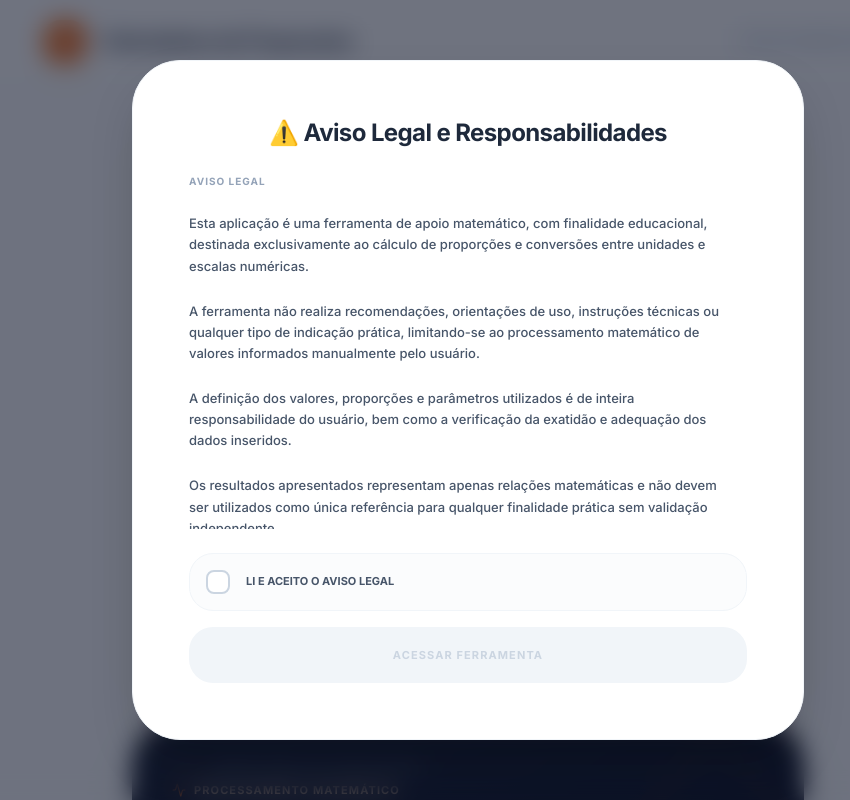
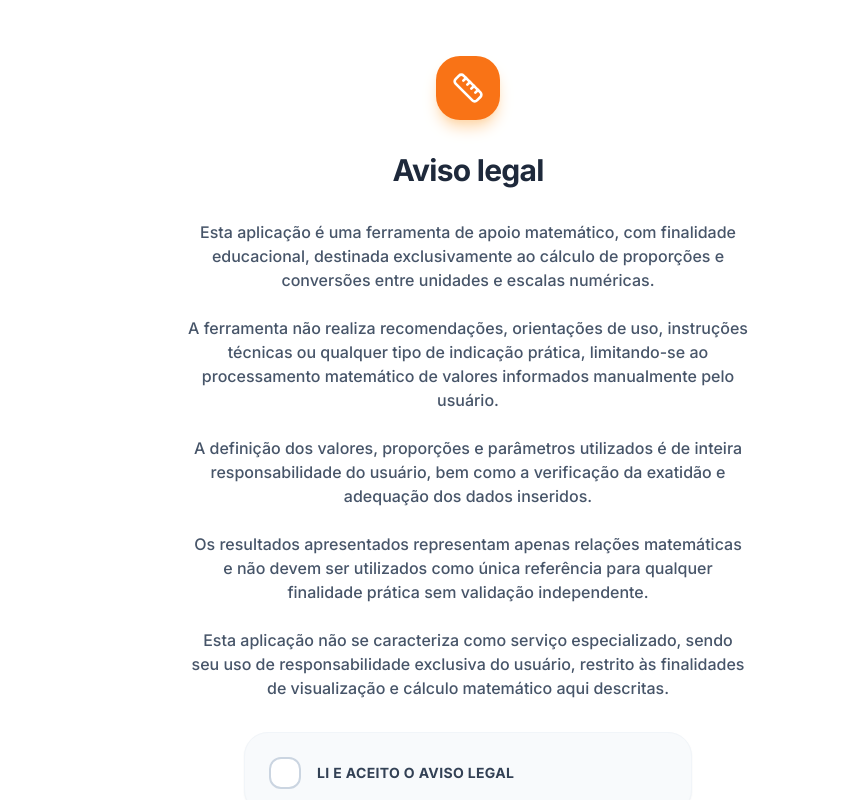
Before and after one commit to mateusgorin/Calculadora-de-fracionamento-, a React (Vite) app: page / in a window 1280 px wide. Shown: the whole page, without its empty margins (172-1022 px from the left). Built offline with nearby package versions, Linux system fonts and the light colour scheme.

Commit message:
feat: Add "Buy me a coffee" section
Introduces a new section at the footer to allow users to support the developer via a "copy PIX key" action. Includes a visual indicator for successful copy.

```diff
--- a/App.tsx
+++ b/App.tsx
@@ -11,7 +11,11 @@ import {
   ChevronUp,
   BookOpen,
   Activity,
-  Download
+  Download,
+  Heart,
+  Coffee,
+  Copy,
+  Check
 } from 'lucide-react';
 
 const App: React.FC = () => {
@@ -23,6 +27,7 @@ const App: React.FC = () => {
   const [hasAcceptedTermsCheckbox, setHasAcceptedTermsCheckbox] = useState(false);
   const [isScienceOpen, setIsScienceOpen] = useState(false);
   const [deferredPrompt, setDeferredPrompt] = useState<any>(null);
+  const [copied, setCopied] = useState(false);
 
   useEffect(() => {
     const handler = (e: any) => {
@@ -40,6 +45,12 @@ const App: React.FC = () => {
     if (outcome === 'accepted') {
       setDeferredPrompt(null);
     }
+  };
+
+  const handleCopyPix = () => {
+    navigator.clipboard.writeText("mateusmirandaamaral@gmail.com");
+    setCopied(true);
+    setTimeout(() => setCopied(false), 2000);
   };
 
   const handleAcceptTerms = () => {
@@ -319,17 +330,58 @@ const App: React.FC = () => {
         </div>
       </section>
 
-      {/* MODAL DE ENTRADA (AVISO LEGAL) */}
+      <footer className="max-w-2xl mx-auto px-6 mt-24 pb-12">
+        <div className="bg-slate-50 border border-slate-100 rounded-[2.5rem] p-8 md:p-10 flex flex-col items-center text-center gap-6">
+          <div className="bg-white p-4 rounded-2xl shadow-sm border border-slate-100">
+            <Heart className="text-rose-500 animate-pulse" size={24} />
+          </div>
+          <div className="space-y-2">
+            <h3 className="text-sm font-black text-slate-800 uppercase tracking-widest">Apoie o Desenvolvedor</h3>
+            <p className="text-xs text-slate-500 font-medium leading-relaxed max-w-xs mx-auto">
+              Se esta ferramenta matemática foi útil para você, considere apoiar a manutenção e criação de novos projetos.
+            </p>
+          </div>
+          <button
+            onClick={handleCopyPix}
+            className="bg-white px-6 py-4 rounded-2xl border border-slate-100 shadow-sm flex flex-col items-center gap-2 w-full max-w-[280px] hover:border-orange-200 transition-all group relative"
+          >
+            <span className="text-[10px] font-black text-slate-400 uppercase tracking-widest">Chave PIX (E-mail)</span>
+            <div className="flex items-center gap-2">
+              <span className="text-xs font-bold text-slate-700 select-all">mateusmirandaamaral@gmail.com</span>
+              {copied ? (
+                <Check size={14} className="text-emerald-500" />
+              ) : (
+                <Copy size={14} className="text-slate-300 group-hover:text-orange-500 transition-colors" />
+              )}
+            </div>
+            {copied && (
+              <span className="absolute -top-8 left-1/2 -translate-x-1/2 bg-slate-800 text-white text-[10px] font-bold px-3 py-1 rounded-full animate-in fade-in slide-in-from-bottom-2">
+                Copiado!
+              </span>
+            )}
+          </button>
+          <div className="flex items-center gap-2 text-[10px] font-black text-slate-400 uppercase tracking-[0.2em]">
+            <Coffee size={12} />
+            <span>Feito com dedicação</span>
+          </div>
+        </div>
+      </footer>
+
+      {/* MODAL DE ENTRADA (AVISO LEGAL) - FULL SCREEN */}
       {isEntryModalOpen && (
-        <div className="fixed inset-0 z-[200] flex items-center justify-center bg-slate-900/60 backdrop-blur-md p-6 transition-opacity duration-500">
-          <div className="bg-white w-full max-w-2xl h-auto max-h-[85vh] rounded-[3rem] shadow-2xl border border-slate-100 flex flex-col p-6 md:p-14 animate-in fade-in slide-in-from-bottom-4 duration-500 overflow-hidden relative">
-            <div className="flex flex-col items-center gap-6 flex-1 overflow-hidden">
-              <h2 className="text-xl md:text-2xl font-black text-slate-800 tracking-tight text-center flex items-center justify-center gap-3">
-                ⚠️ Aviso Legal e Responsabilidades
+        <div className="fixed inset-0 z-[200] bg-white overflow-y-auto animate-in fade-in duration-500">
+          <div className="min-h-screen w-full max-w-2xl mx-auto flex flex-col items-center justify-center p-8 md:p-14 gap-10">
+            <div className="flex flex-col items-center gap-8 w-full">
+              <div className="bg-orange-500 p-4 rounded-3xl shadow-lg shadow-orange-200">
+                <Ruler className="text-white" size={32} />
+              </div>
+
+              <h2 className="text-2xl md:text-3xl font-black text-slate-800 tracking-tight text-center flex items-center justify-center gap-3">
+                Aviso legal
               </h2>
-              <div className="flex-1 overflow-y-auto pr-4 space-y-6 text-slate-600 text-[11px] md:text-[13px] leading-relaxed font-medium pb-8 text-left w-full">
+
+              <div className="space-y-8 text-slate-600 text-sm md:text-base leading-relaxed font-medium text-center w-full">
                 <div className="space-y-6">
-                  <p className="font-bold uppercase text-[10px] tracking-widest text-slate-400">AVISO LEGAL</p>
                   <p>Esta aplicação é uma ferramenta de apoio matemático, com finalidade educacional, destinada exclusivamente ao cálculo de proporções e conversões entre unidades e escalas numéricas.</p>
                   <p>A ferramenta não realiza recomendações, orientações de uso, instruções técnicas ou qualquer tipo de indicação prática, limitando-se ao processamento matemático de valores informados manualmente pelo usuário.</p>
                   <p>A definição dos valores, proporções e parâmetros utilizados é de inteira responsabilidade do usuário, bem como a verificação da exatidão e adequação dos dados inseridos.</p>
@@ -337,8 +389,9 @@ const App: React.FC = () => {
                   <p>Esta aplicação não se caracteriza como serviço especializado, sendo seu uso de responsabilidade exclusiva do usuário, restrito às finalidades de visualização e cálculo matemático aqui descritas.</p>
                 </div>
               </div>
-              <div className="w-full flex flex-col gap-4">
-                <div className="bg-slate-50/50 p-4 rounded-[1.5rem] border border-slate-100">
+
+              <div className="w-full flex flex-col gap-6 max-w-md">
+                <div className="bg-slate-50 p-6 rounded-3xl border border-slate-100 shadow-sm">
                   <label className="flex items-center gap-4 cursor-pointer">
                     <input
                       type="checkbox"
@@ -346,16 +399,17 @@ const App: React.FC = () => {
                       checked={hasAcceptedTermsCheckbox}
                       onChange={(e) => setHasAcceptedTermsCheckbox(e.target.checked)}
                     />
-                    <div className={`w-6 h-6 rounded-lg border-2 flex items-center justify-center ${hasAcceptedTermsCheckbox ? 'bg-orange-600 border-orange-600' : 'bg-white border-slate-300'}`}>
-                      {hasAcceptedTermsCheckbox && <CheckCircle2 size={16} className="text-white" />}
+                    <div className={`w-8 h-8 rounded-xl border-2 flex items-center justify-center transition-all ${hasAcceptedTermsCheckbox ? 'bg-orange-600 border-orange-600 shadow-lg shadow-orange-200' : 'bg-white border-slate-300'}`}>
+                      {hasAcceptedTermsCheckbox && <CheckCircle2 size={20} className="text-white" />}
                     </div>
-                    <span className="text-[11px] font-black text-slate-600 uppercase">Li e aceito o Aviso Legal</span>
+                    <span className="text-xs md:text-sm font-black text-slate-700 uppercase tracking-wide">Li e aceito o Aviso Legal</span>
                   </label>
                 </div>
+
                 <button
                   disabled={!hasAcceptedTermsCheckbox}
                   onClick={handleAcceptTerms}
-                  className={`w-full py-5 rounded-[1.5rem] font-black uppercase tracking-widest text-[11px] transition-all ${hasAcceptedTermsCheckbox ? 'bg-orange-600 text-white shadow-xl' : 'bg-slate-100 text-slate-300 cursor-not-allowed'}`}
+                  className={`w-full py-6 rounded-3xl font-black uppercase tracking-widest text-xs md:text-sm transition-all active:scale-[0.98] ${hasAcceptedTermsCheckbox ? 'bg-orange-600 text-white shadow-2xl shadow-orange-200 hover:bg-orange-700' : 'bg-slate-100 text-slate-300 cursor-not-allowed'}`}
                 >
                   Acessar Ferramenta
                 </button>
```
